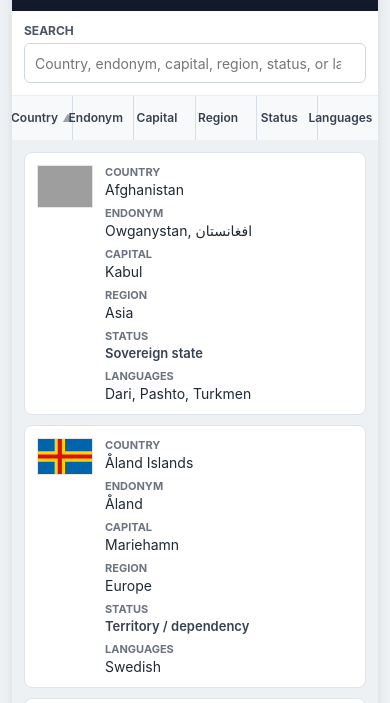
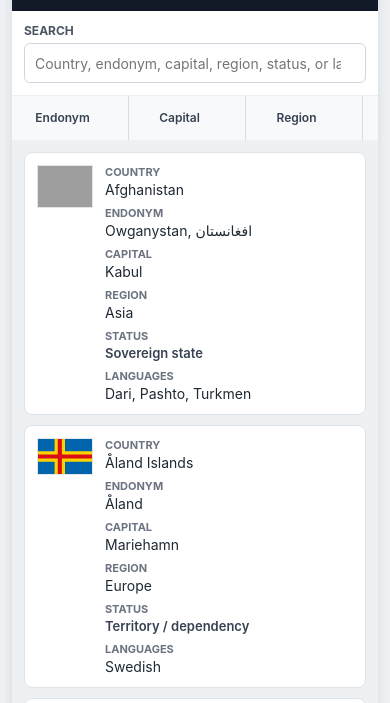
Before and after one commit to seventymeters/every_country, a website with bundled scripts: page index.html in a window 390 px wide. Shown: the part 69-772 px from the top of the page. Built offline with nearby package versions, Linux system fonts and the light colour scheme; grey boxes are pictures that could not be loaded.

Commit message:
Improve mobile sort header

```diff
--- a/style.css
+++ b/style.css
@@ -277,24 +277,30 @@ td.empty {
     position: sticky;
     top: 0;
     z-index: 5;
-    display: grid;
-    grid-template-columns: repeat(6, minmax(0, 1fr));
-    gap: 1px;
+    display: block;
+    overflow-x: auto;
+    -webkit-overflow-scrolling: touch;
+    overscroll-behavior-x: contain;
+    scrollbar-width: thin;
     background: #d8dee6;
   }
 
   thead tr {
-    display: contents;
+    display: grid;
+    grid-template-columns: repeat(5, minmax(116px, 1fr));
+    gap: 1px;
+    min-width: 580px;
   }
 
   thead th {
     border: 0;
     padding: 0;
     position: static;
-    white-space: normal;
+    white-space: nowrap;
   }
 
-  thead .flag-col {
+  thead .flag-col,
+  thead th[data-key="name"] {
     display: none;
   }
 
```
